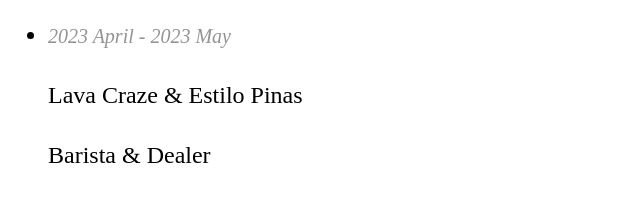
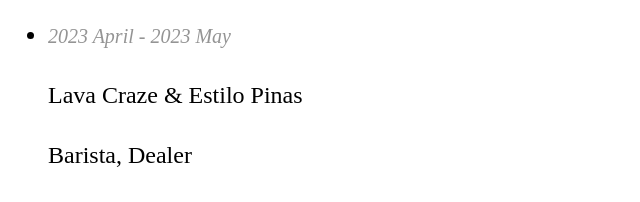
Before and after one commit to SirReuben/web-platform-aqa5xz, a plain HTML site: page index.html in a window 1280 px wide. Shown: the part 3620-3822 px from the top of the page, 0-640 px from the left. Drawn offline with Linux system fonts and the light colour scheme.

Commit message:
1 file modified

```diff
--- a/index.html
+++ b/index.html
@@ -100,7 +100,7 @@
 				<div>
 					<span>2023 April - 2023 May</span>
 					<p>Lava Craze & Estilo Pinas</p>
-          <p>Barista & Dealer</p>
+          <p>Barista, Dealer</p>
 				</div>
 			</li>
 
```
